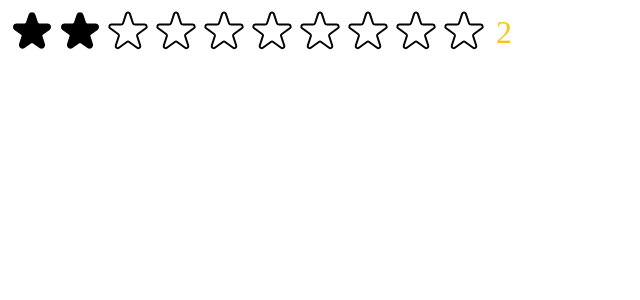
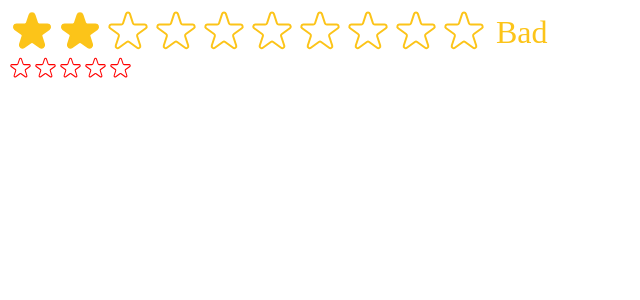
Before and after one commit to Rigel-Developer/mastering-use-popcornapp, a React (Create React App) app: page / in a window 1280 px wide. Both pictures are taken after a click on the button 80 px from the left and 32 px from the top of the page. Shown: the top 300 px of the page, without its empty margins (0-640 px from the left). Built offline with nearby package versions, Linux system fonts and the light colour scheme.

Commit message:
Add className and messages props to StarRating component

```diff
--- a/src/StarRating.js
+++ b/src/StarRating.js
@@ -10,9 +10,13 @@ const startContainerStyle = {
   display: "flex",
 };
 
-
-
-export const StarRating = ({ maxRating = 5, color = "#fcc419", size = 48 }) => {
+export const StarRating = ({
+  maxRating = 5,
+  color = "#fcc419",
+  size = 48,
+  className = "",
+  messages = [],
+}) => {
   const [rating, setRating] = useState(0);
   const [tempRating, setTempRating] = useState(0);
 
@@ -28,7 +32,7 @@ export const StarRating = ({ maxRating = 5, color = "#fcc419", size = 48 }) => {
   };
 
   return (
-    <div style={containerStyle}>
+    <div style={containerStyle} className={className}>
       <div style={startContainerStyle}>
         {Array.from({ length: maxRating }, (_, index) => (
           <Star
@@ -42,14 +46,16 @@ export const StarRating = ({ maxRating = 5, color = "#fcc419", size = 48 }) => {
           />
         ))}
       </div>
-      <p style={textStyles}>{tempRating || rating || ""}</p>
+      <p style={textStyles}>
+        {messages.length === maxRating
+          ? messages[tempRating ? tempRating - 1 : rating - 1]
+          : tempRating || rating || ""}
+      </p>
     </div>
   );
 };
 
-
-
-const Star = ({ onRate, full, onHoverIn, onHoverOut,color , size }) => {
+const Star = ({ onRate, full, onHoverIn, onHoverOut, color, size }) => {
   const starStyle = {
     width: `${size}px`,
     height: `${size}px`,
@@ -68,8 +74,8 @@ const Star = ({ onRate, full, onHoverIn, onHoverOut,color , size }) => {
         <svg
           xmlns="http://www.w3.org/2000/svg"
           viewBox="0 0 20 20"
-          fill="#000"
-          stroke="#000"
+          fill={color}
+          stroke={color}
         >
           <path d="M9.049 2.927c.3-.921 1.603-.921 1.902 0l1.07 3.292a1 1 0 00.95.69h3.462c.969 0 1.371 1.24.588 1.81l-2.8 2.034a1 1 0 00-.364 1.118l1.07 3.292c.3.921-.755 1.688-1.54 1.118l-2.8-2.034a1 1 0 00-1.175 0l-2.8 2.034c-.784.57-1.838-.197-1.539-1.118l1.07-3.292a1 1 0 00-.364-1.118L2.98 8.72c-.783-.57-.38-1.81.588-1.81h3.461a1 1 0 00.951-.69l1.07-3.292z" />
         </svg>
@@ -78,7 +84,7 @@ const Star = ({ onRate, full, onHoverIn, onHoverOut,color , size }) => {
           xmlns="http://www.w3.org/2000/svg"
           fill="none"
           viewBox="0 0 24 24"
-          stroke="#000"
+          stroke={color}
         >
           <path
             strokeLinecap="round"
--- a/src/index.js
+++ b/src/index.js
@@ -1,13 +1,28 @@
-import React from 'react';
-import ReactDOM from 'react-dom/client';
-import { StarRating } from './StarRating';
+import React from "react";
+import ReactDOM from "react-dom/client";
+import { StarRating } from "./StarRating";
 // import './index.css';
 // import App from './App';
-const root = ReactDOM.createRoot(document.getElementById('root'));
+const root = ReactDOM.createRoot(document.getElementById("root"));
 root.render(
   <React.StrictMode>
     {/* <App /> */}
-    <StarRating  maxRating={10}/>
+    <StarRating
+      maxRating={10}
+      messages={[
+        "Terrible",
+        "Bad",
+        "Okay",
+        "Good",
+        "Great",
+        "Amazing",
+        "Incredible",
+        "Unbelievable",
+        "Mind-Blowing",
+        "Masterpiece",
+      ]}
+    />
+    <StarRating color="red" size={25} className="test" />
   </React.StrictMode>
 );
 
```
